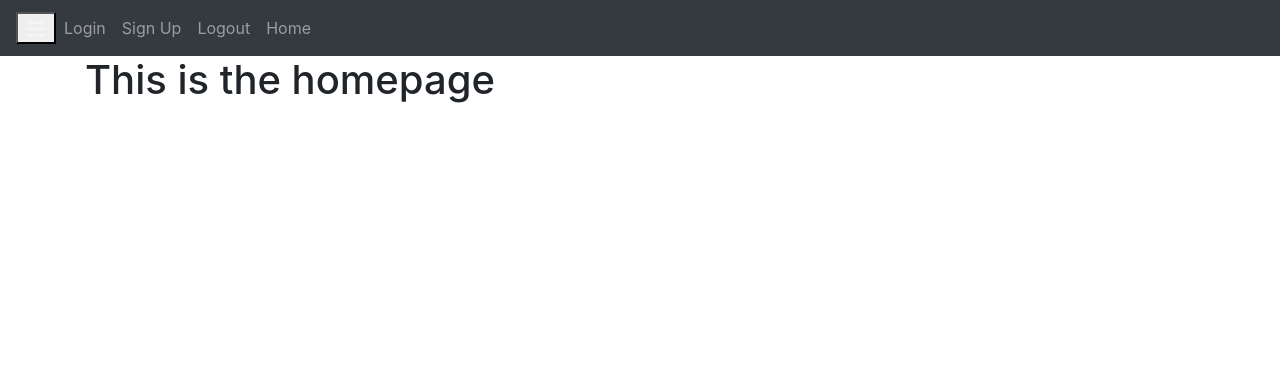
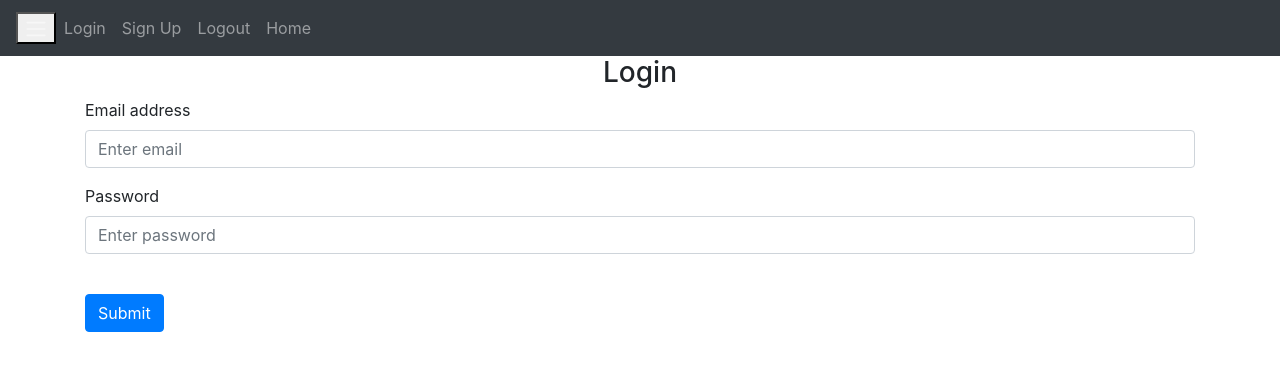
Before and after one commit to keiransystem14/Flask-Web-Application-Project, a Flask app: template website/templates/login.html in a window 1280 px wide. Shown: the top 371 px of the page. Run offline with Flask 3, Linux system fonts and the light colour scheme; the template is opened without the code that fills it, so the values that code supplies are empty; some libraries are stand-ins or nearby versions.

Commit message:
Created a login template using the form attribute.

```diff
--- a/website/templates/login.html
+++ b/website/templates/login.html
@@ -1,3 +1,29 @@
 {% extends "base.html" %} {% block title %}Login{% endblock %}
-{% block content %}<h1>This is the homepage</h1>
-{{ text }} {% endblock %}
+{% block content %}
+
+<form method="POST">
+    <h3 align="center">Login</h3>
+    <div class="form-group">
+        <label for="email">Email address</label>
+        <input
+            type="email"
+            class="form-control"
+            id="email"
+            name="email"
+            placeholder="Enter email"/>
+    </div>
+
+    <div class="form-group">
+        <label for="password1">Password</label>
+        <input
+            type="password"
+            class="form-control"
+            id="password1"
+            name="password1"
+            placeholder="Enter password"/>
+    </div>
+    <br />
+    <button type="submit" class="btn btn-primary">Submit</button>
+</form>
+
+{% endblock %}
```
